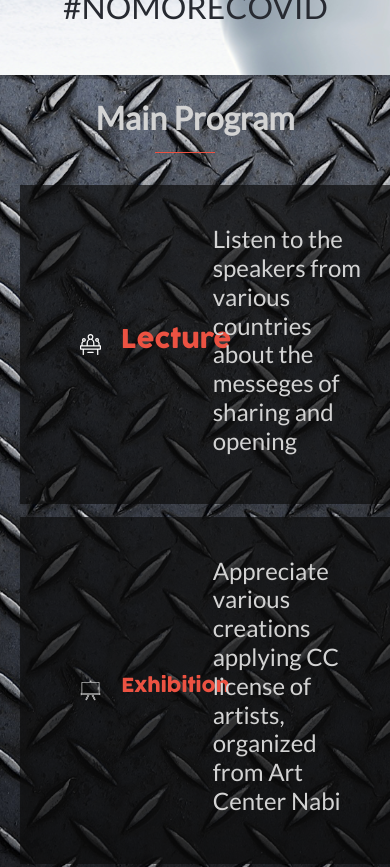
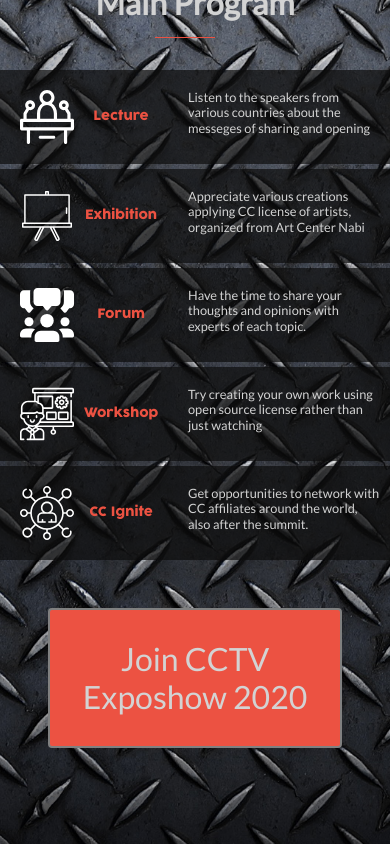
Before and after one commit to carloso0114/HTML-CSS-Capstone-Project, a plain HTML site: page index.html in a window 390 px wide. Shown: the part 873-1740 px from the top of the page. Drawn offline with nearby package versions, Linux system fonts and the light colour scheme.

Commit message:
fix linters errors and inline-grid- htmls moved to root.

```diff
--- a/css/index-style.css
+++ b/css/index-style.css
@@ -101,7 +101,32 @@
 }
 
 .hover-red-1:hover {
- color: var(--red-2);
+  color: var(--red-2);
+}
+
+.bg-img-1 {
+  background: url(../assets/metal-background.jpg) no-repeat center fixed;
+  background-size: cover;
+}
+
+.lecture-area {
+  grid-area: lecture;
+}
+
+.exhibition-area {
+  grid-area: exhibition;
+}
+
+.forum-area {
+  grid-area: forum;
+}
+
+.workshop-area {
+  grid-area: workshop;
+}
+
+.ignite-area {
+  grid-area: ignite;
 }
 
 @media (max-width: 768px) {
@@ -118,11 +143,6 @@
   .title-2 {
     font-size: 4rem;
     font-family: Cocogoose-Regular, Arial, Helvetica, sans-serif;
-  }
-
-  .bg-img-1 {
-    background: url(../assets/metal-background.jpg) no-repeat center fixed;
-    background-size: cover;
   }
 
   .max-w-100 {
@@ -143,7 +163,7 @@
   }
 
   .container-769 {
-    min-width: 360px;
+    min-width: 300px;
     max-width: 768px;
     margin: auto;
   }
@@ -175,15 +195,14 @@
       "forum"
       "workshop"
       "ignite";
-    gap: 13px;
-    padding: 0 20px;
+    gap: 5px;
+    padding: 0;
   }
 
   .display-inline-grid-1 {
     display: inline-grid;
     grid-template-columns: 20% 20% 60%;
     grid-template-areas: "img title text";
-    justify-content: center;
     align-items: center;
   }
 
@@ -211,21 +230,81 @@
   }
 }
 
-
-@media (min-width: 1px) and (max-width: 587px) {
-
+@media (max-width: 587px) {
   .title-1 {
     font-size: 1.6rem;
   }
 
   .title-2 {
-    font-size: 3.0rem;
+    font-size: 3rem;
   }
 
-  .txt-small {
-    font-size: 1.2rem!important;
+  .display-inline-grid-1 {
+    display: inline-grid;
+    grid-template-columns: 20% 20% 60%;
+    grid-template-areas: "img title text";
+    align-items: center;
   }
 
+  .display-inline-grid-1 img {
+    width: 110px;
+    padding: 0;
+  }
+
+  .display-inline-grid-1 p {
+    text-align: left;
+  }
+
+  .padding-main-program {
+    padding: 0;
+  }
+
+  .display-inline-grid-1 h5 {
+    font-size: 1rem;
+    padding: 0;
+    margin: 0;
+  }
+}
+
+@media (max-width: 430px) {
+  .title-1 {
+    font-size: 1.6rem;
+  }
+
+  .title-2 {
+    font-size: 2rem;
+  }
+
+  .display-inline-grid-1 {
+    display: inline-grid;
+    grid-template-columns: 20% 20% 60%;
+    grid-template-areas: "img title text";
+    align-items: center;
+  }
+
+  .text-small {
+    font-size: 1rem;
+  }
+
+  .display-inline-grid-1 img {
+    width: 110px;
+    padding: 10px;
+  }
+
+  .display-inline-grid-1 p {
+    text-align: left;
+    font-size: 0.8rem;
+  }
+
+  .padding-main-program {
+    padding: 10px;
+  }
+
+  .display-inline-grid-1 h5 {
+    font-size: 0.8rem;
+    padding: 0;
+    margin: 0;
+  }
 }
 
 @media (min-width: 769px) {
@@ -254,11 +333,6 @@
   .margin-x-2 {
     margin-left: 10%;
     margin-right: 20%;
-  }
-
-  .bg-img-1 {
-    background: url(../assets/metal-background.jpg) no-repeat center fixed;
-    background-size: cover;
   }
 
   .container-769 {
--- a/html/index.html
+++ b/index.html
@@ -4,8 +4,6 @@
   <meta charset="UTF-8">
   <meta name="viewport" content="width=device-width, initial-scale=1.0">
   <link rel="stylesheet" href="https://cdn.jsdelivr.net/npm/bootstrap@4.5.3/dist/css/bootstrap.min.css" integrity="sha384-TX8t27EcRE3e/ihU7zmQxVncDAy5uIKz4rEkgIXeMed4M0jlfIDPvg6uqKI2xXr2" crossorigin="anonymous">
-  <script src="https://code.jquery.com/jquery-3.5.1.slim.min.js" integrity="sha384-DfXdz2htPH0lsSSs5nCTpuj/zy4C+OGpamoFVy38MVBnE+IbbVYUew+OrCXaRkfj" crossorigin="anonymous"></script>
-  <script src="https://cdn.jsdelivr.net/npm/bootstrap@4.5.3/dist/js/bootstrap.bundle.min.js" integrity="sha384-ho+j7jyWK8fNQe+A12Hb8AhRq26LrZ/JpcUGGOn+Y7RsweNrtN/tE3MoK7ZeZDyx" crossorigin="anonymous"></script>
   <link rel="stylesheet" href="../css/index-style.css">
   <link rel="stylesheet" href="https://cdnjs.cloudflare.com/ajax/libs/font-awesome/4.7.0/css/font-awesome.min.css">
   <title>Welcome</title>
@@ -39,7 +37,7 @@
       <a href="#" data-toggle="dropdown">
         <i class="fa fa-bars fa-5x pl-4 pt-3" aria-hidden="true"></i>
       </a>
-      <div class="dropdown-menu" aria-labelledby="dropdownMenuLink">
+      <div class="dropdown-menu">
         <a class="dropdown-item" href="tickets.html">Get Tickets</a>
         <a class="dropdown-item" href="about.html">About</a>
       </div>
@@ -65,7 +63,7 @@
     <h2 class="coogose">
       DUE TO THE VIRUS THE EVENT HAS BEEN POSTPONED
     </h2>
-    <h2>
+    <h2 class="text-small">
       #NOMORECOVID
     </h2>
   </div>
@@ -74,27 +72,27 @@
       <h5 class="text-center pt-4 mb-5"> <span class="underline pb-3 white-3 h2 font-weight-bold">Main Program </span></h5>
       <div class="container-769">
         <div class="display-grid-1">
-          <article class="bg-info-2 img-m-height text-center display-inline-grid-1 padding-main-program">
+          <article class="bg-info-2 img-m-height text-center display-inline-grid-1 padding-main-program lecture-area">
               <img class="fill-white img-fluid" src="../assets/icons/press-conference.svg" alt="lecture">
               <h5 class="red-2 coogose">Lecture</h5>
               <p class="white-3 h4">Listen to the speakers from various countries about the messeges of sharing and opening</p>
           </article>
-          <article class="bg-info-2 img-m-height text-center display-inline-grid-1 padding-main-program">
+          <article class="bg-info-2 img-m-height text-center display-inline-grid-1 padding-main-program exhibition-area">
               <img class="fill-white img-fluid" src="../assets/icons/blackboard.svg" alt="lecture">
-              <h5 class="red-2 coogose txt-small">Exhibition</h5>
+              <h5 class="red-2 coogose">Exhibition</h5>
               <p class="white-3 h4">Appreciate various creations applying CC license of artists, organized from Art Center Nabi</p>
           </article>
-          <article class="bg-info-2 img-m-height text-center display-inline-grid-1 padding-main-program">
+          <article class="bg-info-2 img-m-height text-center display-inline-grid-1 padding-main-program forum-area">
               <img class="fill-white img-fluid" src="../assets/icons/discussion.svg" alt="lecture">
               <h5 class="red-2 coogose">Forum</h5>
               <p class="white-3 h4">Have the time to share your thoughts and opinions with experts of each topic.</p>
           </article>
-          <article class="bg-info-2 img-m-height text-center display-inline-grid-1 padding-main-program">
+          <article class="bg-info-2 img-m-height text-center display-inline-grid-1 padding-main-program workshop-area">
               <img class="fill-white img-fluid" src="../assets/icons/workshop.svg" alt="lecture">
-              <h5 class="red-2 coogose txt-small">Workshop</h5>
+              <h5 class="red-2 coogose">Workshop</h5>
               <p class="white-3 h4">Try creating your own work using open source license rather than just watching</p>
           </article>
-          <article class="bg-info-2 img-m-height text-center display-inline-grid-1 padding-main-program">
+          <article class="bg-info-2 img-m-height text-center display-inline-grid-1 padding-main-program ignite-area">
               <img class="fill-white img-fluid" src="../assets/icons/connect.svg" alt="lecture">
               <h5 class="red-2 coogose">CC Ignite</h5>
               <p class="white-3 h4">Get opportunities to network with CC affiliates around the world, also after the summit.</p>
@@ -190,6 +188,8 @@
     </div>
     </div>
   </footer>
+  <script src="https://code.jquery.com/jquery-3.5.1.slim.min.js" integrity="sha384-DfXdz2htPH0lsSSs5nCTpuj/zy4C+OGpamoFVy38MVBnE+IbbVYUew+OrCXaRkfj" crossorigin="anonymous"></script>
+  <script src="https://cdn.jsdelivr.net/npm/bootstrap@4.5.3/dist/js/bootstrap.bundle.min.js" integrity="sha384-ho+j7jyWK8fNQe+A12Hb8AhRq26LrZ/JpcUGGOn+Y7RsweNrtN/tE3MoK7ZeZDyx" crossorigin="anonymous"></script>
 </body>
 
 </html>
```
Also changed, not shown: about.html (renamed from html/about.html, +1 -1 lines), css/about-style.css (+2 -6 lines), css/tickets-style.css (+7 -6 lines), tickets.html (renamed from html/tickets.html, +1 -1 lines).
